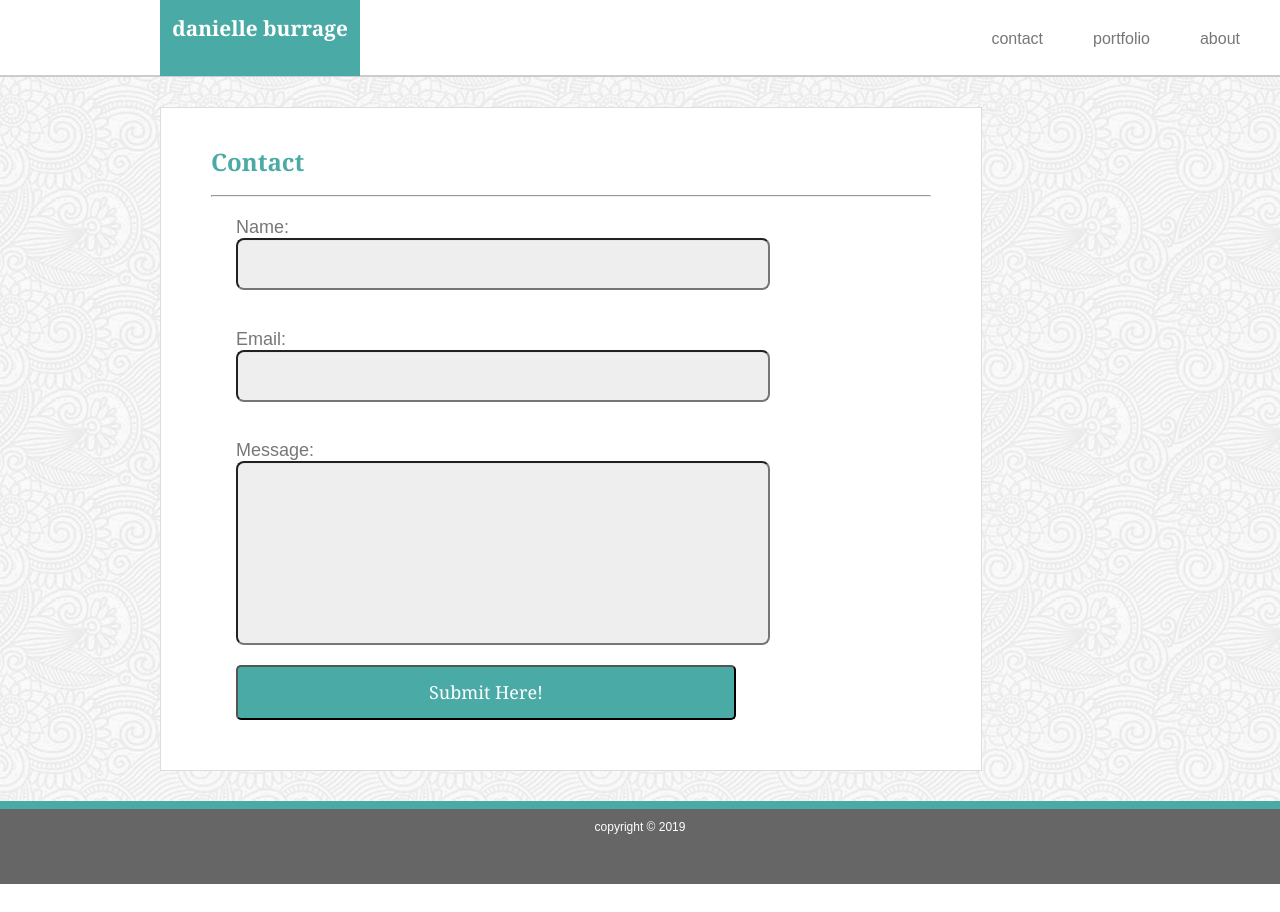
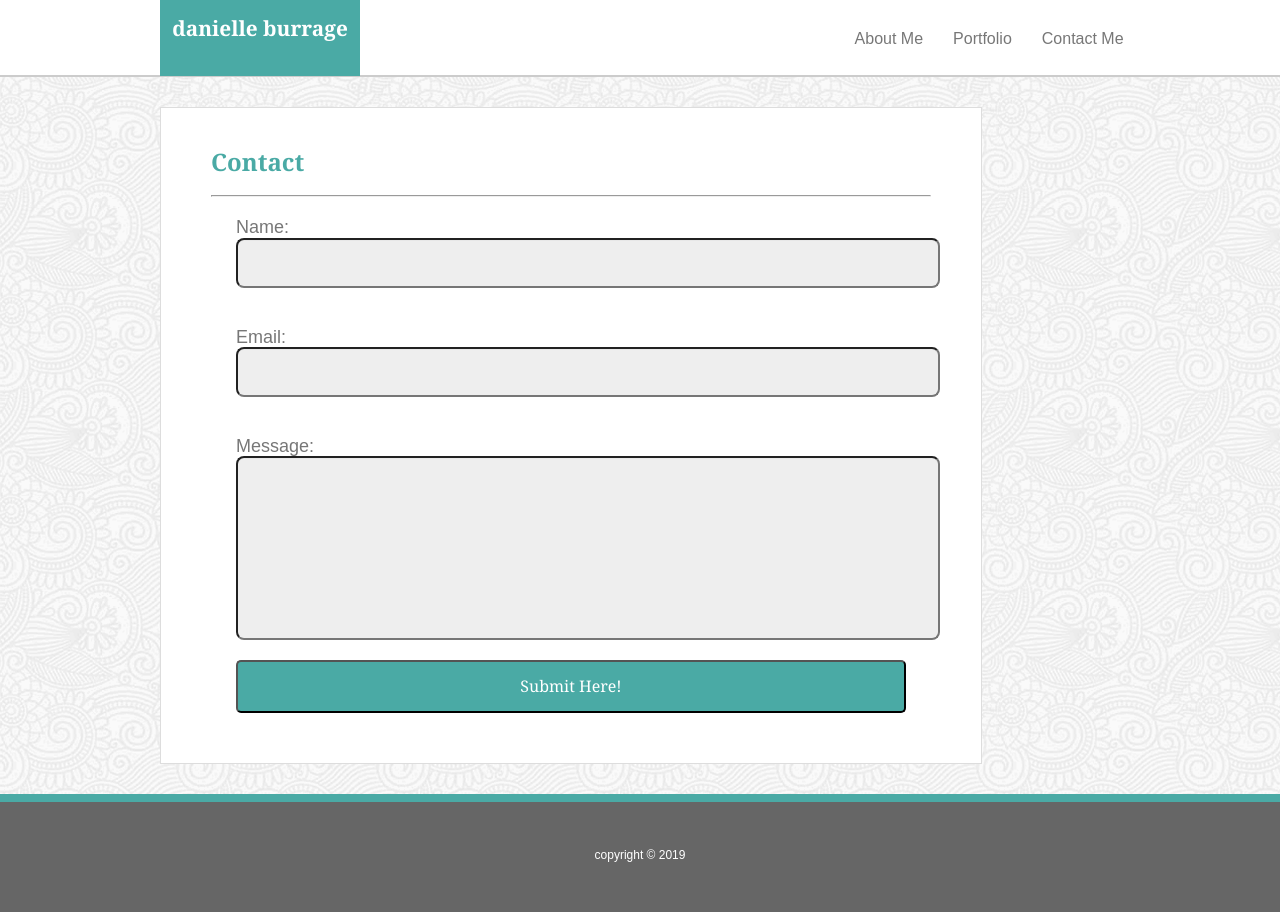
Before and after one commit to burragedanielle/Basic-Portfolio, a plain HTML site: page contact.html in a window 1280 px wide. Before the commit the page ends 884 px from the top, so only its background shows below. Drawn offline with Linux system fonts and the light colour scheme.

Commit message:
added functional nav bar

```diff
--- a/contact.html
+++ b/contact.html
@@ -9,12 +9,12 @@
 
 <body>
     <!-- navigation will begin here -->
-    <div class="main-nav">
-        <nav>
-            <ul class="navBar">
-                <li class="navBar">about</li>
-                <li class="navBar">portfolio</li>
-                <li class="navBar">contact</li>
+    <div>
+        <nav class="main-nav">
+            <ul>
+                <li><a class="navLinks" href="index.html" target="_blank">About Me</a></li>
+                <li><a class="navLinks" href="portfolio.html" target="_blank">Portfolio</a></li>
+                <li><a class="navLinks" href="contact.html" target="_blank">Contact Me</a></li>
             </ul>
         </nav>
     </div>
--- a/style.css
+++ b/style.css
@@ -18,34 +18,29 @@ a {
 
 .main-nav {
     width: 100%;
+    background-color: #fff;
     height: 75px;
-    background-color: #fff;
     border-bottom: 2px solid #ccc;
 }
 
-.navBar {
+ul {
+    display: flex;
+    justify-content: flex-end;
+    list-style-type: none;
+    width: 87%;
     margin-top: 0;
-    padding-top: 15px;
-    padding-left: 30px;
-    padding-right: 20px;
-    list-style-type: none;
-    float: right;
+    padding-top: 30px;
+}
+
+.navLinks {
+    color: #777;
+    padding-right: 30px;
 }
 
 /* body of the document */
 
-.wrapperAboutMe {
-    width: 960px;
-    margin: 0 auto;
-    min-height: calc(100vh - 189px);
-}
-
-.wrapperPortfolio {
-    width: 960px;
-    margin: 0 auto;
-    min-height: calc(100vh - 160px);
-}
-
+.wrapperAboutMe,
+.wrapperPortfolio,
 .wrapperContact {
     width: 960px;
     margin: 0 auto;
@@ -109,14 +104,14 @@ hr {
 /* contact section form */
 
 form {
-    max-width: 500px;
+    max-width: 960px;
     margin: 10px 5px;
     padding: 10px 20px;
     border-radius: 8px;
 }
 
 input[type="text"] {
-    font-size: 16px;
+    font-size: 14px;
     height: auto;
     background: #eee;
     border-radius: 8px;
@@ -132,7 +127,7 @@ input[type="textarea"] {
     background: #eee;
     border-radius: 8px;
     padding: 15px;
-    font-size: 16px;
+    font-size: 14px;
     height: 150px;
     margin: 0;
     box-shadow: 0 1px 0 rgba(0,0,0,0.03) inset;
@@ -144,7 +139,7 @@ button {
     font-family: Georgia, 'Times New Roman', Times, serif;
     color: #fff;
     background: #4aaaa5;
-    font-size: 18px;
+    font-size: 16px;
     text-align: center;
     border-radius: 5px;
     width: 100%;
@@ -188,6 +183,7 @@ footer {
     color: #fff;
     background-color: #666666;
     text-align: center;
+    padding-top: 35px;
     height: 75px;
     border-top: 8px solid #4aaaa5;
 }
```
Also changed, not shown: index.html (+6 -6 lines), portfolio.html (+6 -6 lines).
